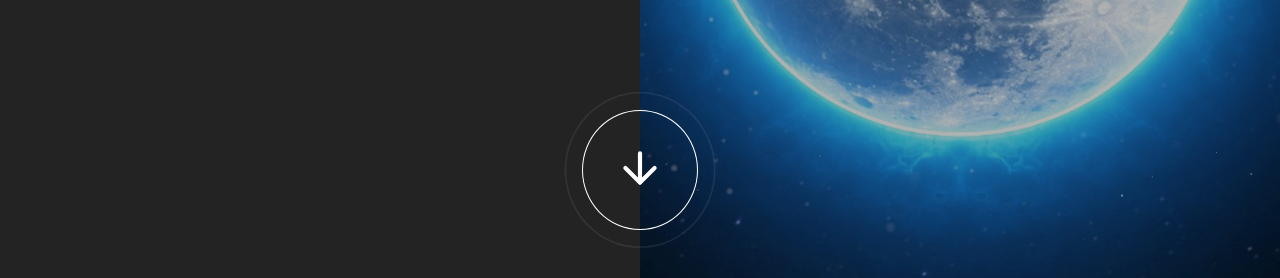
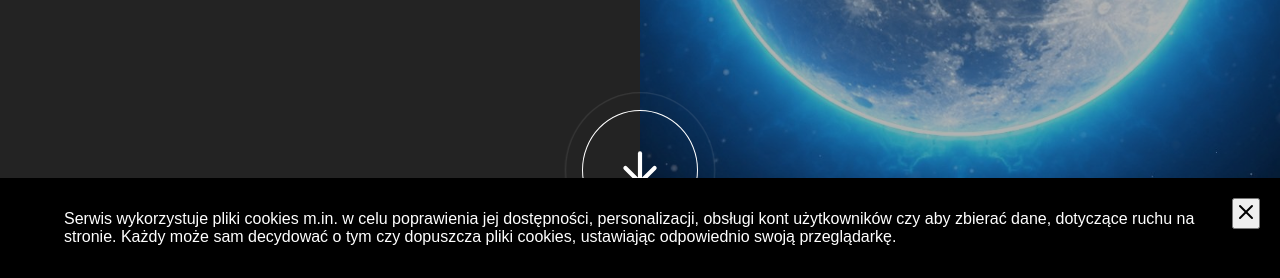
Before and after one commit to MateuszLeszczuk/Responsive-web, a plain HTML site: page index.html in a window 1280 px wide. Shown: the part 522-800 px from the top of the page. Drawn offline with Linux system fonts and the light colour scheme.

Commit message:
added cookie banner and it's logic

```diff
--- a/index.html
+++ b/index.html
@@ -173,7 +173,37 @@
 
     </footer>
 
+
+
+
+    <div class="cookiebanner">
+        <p class="text"> Serwis wykorzystuje pliki cookies m.in. w celu poprawienia jej dostępności,
+            personalizacji, obsługi
+            kont
+            użytkowników czy aby zbierać dane, dotyczące ruchu na stronie. Każdy może sam decydować o tym czy
+            dopuszcza
+            pliki cookies, ustawiając odpowiednio swoją przeglądarkę.
+        </p>
+
+        <button class="cookiebanner__btn">
+            <img src="./img/icons/x.svg" alt="exit">
+        </button>
+    </div>
+
+
+
+
+
+
+
+
+
+
+
+
+
     <script src="./js/main.js"></script>
 </body>
 
+
 </html>
--- a/js/main.js
+++ b/js/main.js
@@ -2,6 +2,9 @@ const navMobile = document.querySelector('.nav-mobile');
 const navBtn = document.querySelector('.hamburger');
 const allNavLinks = document.querySelectorAll('.nav__link');
 const footerYear = document.querySelector('.footer__year')
+const cookieBtn = document.querySelector('.cookiebanner__btn')
+
+const cookieBanner = document.querySelector('.cookiebanner')
 
 
 const handleNav = () => {
@@ -16,12 +19,17 @@ const handleNav = () => {
     })
 }
 
-const currentYear = () =>{
+const currentYear = () => {
     const date = new Date()
     footerYear.textContent = date.getFullYear()
 }
 
+const hideCookieBanner = () => {
+    cookieBanner.style.display = 'none'
+
+}
 
 
 currentYear()
+cookieBtn.addEventListener('click',hideCookieBanner)
 navBtn.addEventListener('click', handleNav);
--- a/sass/main.scss
+++ b/sass/main.scss
@@ -346,7 +346,7 @@ h1.company-name {
             display: flex;
             justify-content: center;
             align-items: center;
-            margin: 3em 0 ;
+            margin: 3em 0;
 
             li {
                 margin: 0 2em;
@@ -380,10 +380,10 @@ h1.company-name {
     }
 
 
-    &__bottom{
+    &__bottom {
         padding-bottom: 0.5em;
 
-        p{
+        p {
             font-size: 1.8rem;
             font-size: sans-serif;
             text-align: center;
@@ -393,5 +393,39 @@ h1.company-name {
 }
 
 
+
+
+.cookiebanner {
+
+    position: sticky;
+    bottom: 0;
+    left: 0;
+    right: 0;
+    z-index: 250;
+    padding: 2em 4em;
+    background-color: black;
+
+    .text {
+        font-size: 1.6rem;
+        font-family: sans-serif;
+
+    }
+
+
+    &__btn {
+        position: absolute;
+        top: 20px;
+        right: 20px;
+
+        cursor: pointer;
+
+
+
+    }
+}
+
+
+
+
 @import './utilities/medium';
 @import './utilities/large';
```
Also changed, not shown: css/main.css, img/icons/x.svg (added), 1 other file.
